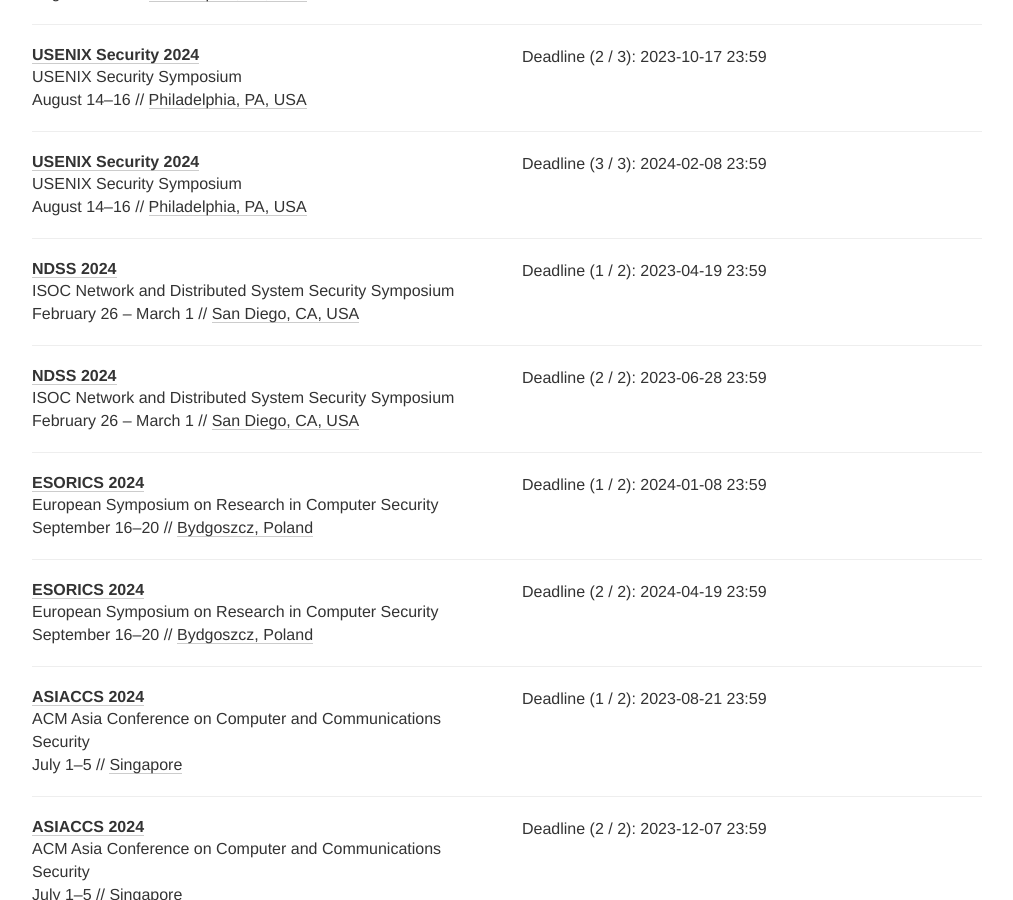
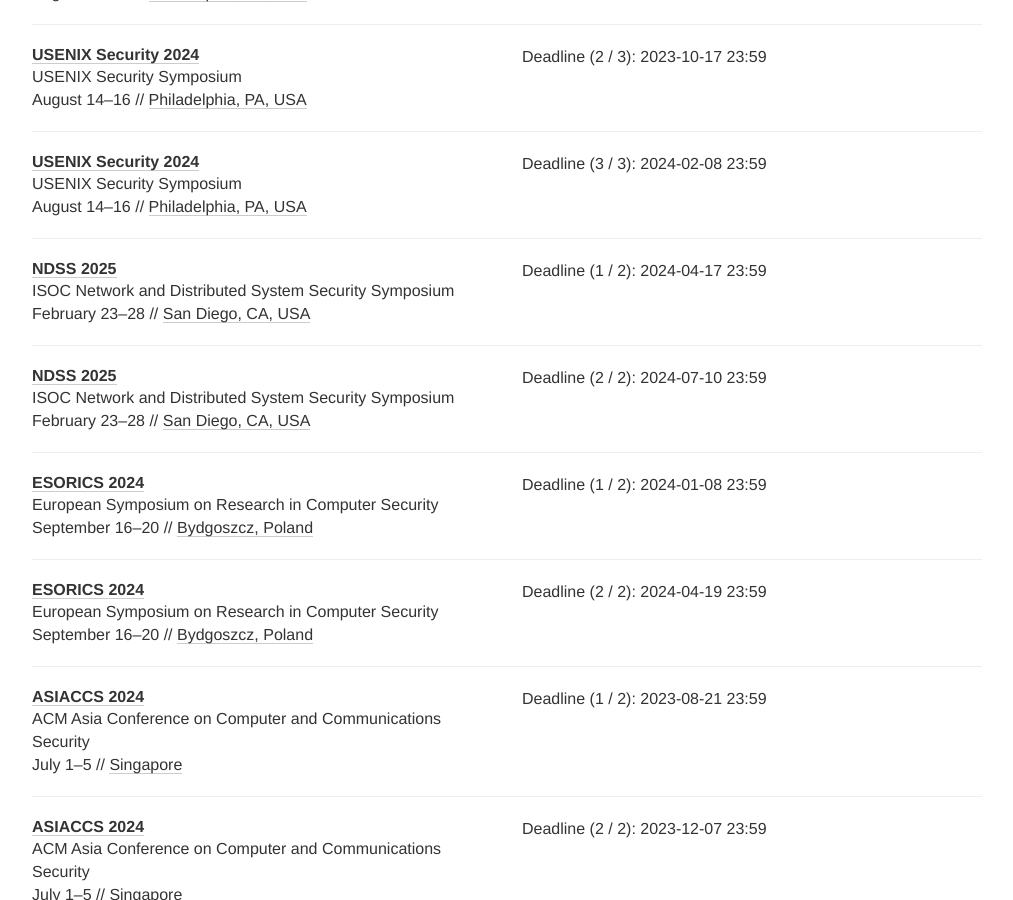
Before and after one commit to sec-deadlines/sec-deadlines.github.io, a Jekyll site: the page built from index.html, in a window 1280 px wide and 900 px high, scrolled down 868 px. Shown: the whole window, without its empty margins (133-1146 px from the left). Built offline with Jekyll 4.4.1, drawn with Linux system fonts in a browser that asks for light colours; nearby versions of some CDN libraries; comment, search, counter and statistics services are not loaded.

Commit message:
Update NDSS 2025

```diff
--- a/_data/conferences.yml
+++ b/_data/conferences.yml
@@ -38,12 +38,12 @@
 
 - name: NDSS
   description: ISOC Network and Distributed System Security Symposium
-  year: 2024
-  link: https://www.ndss-symposium.org/ndss2024/submissions/call-for-papers/
+  year: 2025
+  link: https://www.ndss-symposium.org/ndss2025/submisions/call-for-papers/
   deadline:
-    - "2023-04-19 23:59"
-    - "2023-06-28 23:59"
-  date: "February 26 - March 1"
+    - "2024-04-17 23:59"
+    - "2024-07-10 23:59"
+  date: "February 23-28"
   place: San Diego, CA, USA
   tags: [SEC, PRIV, CONF]
 
```
